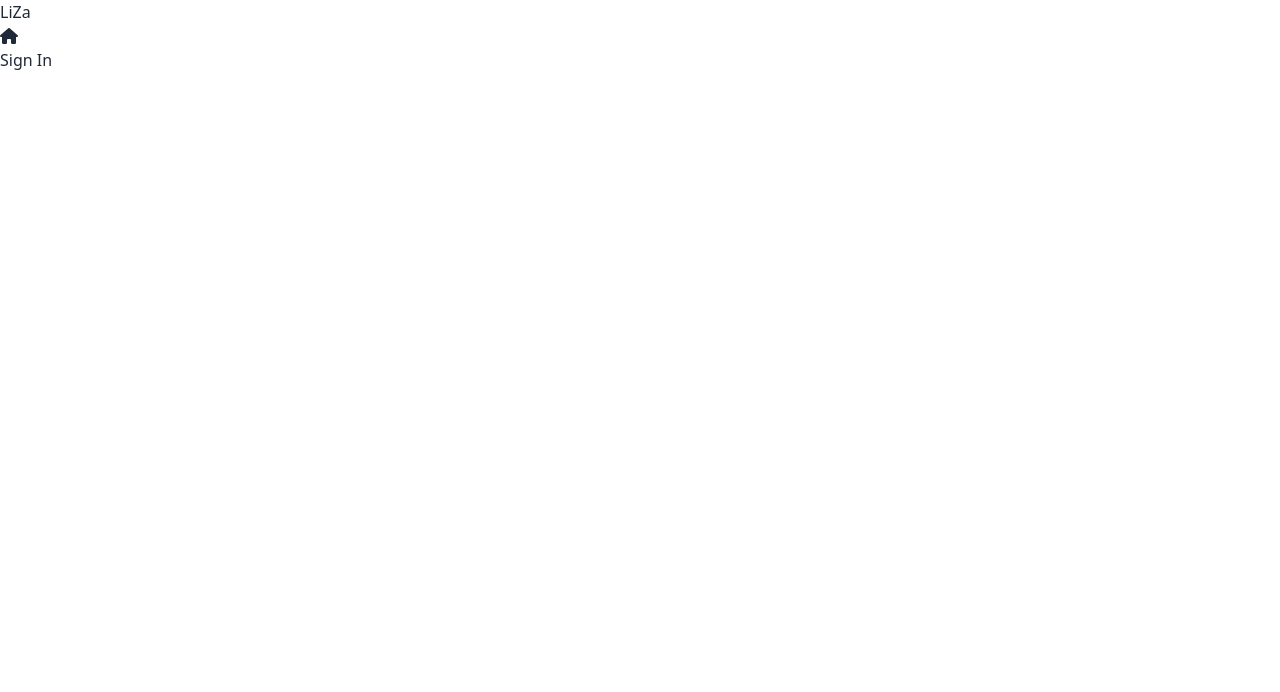
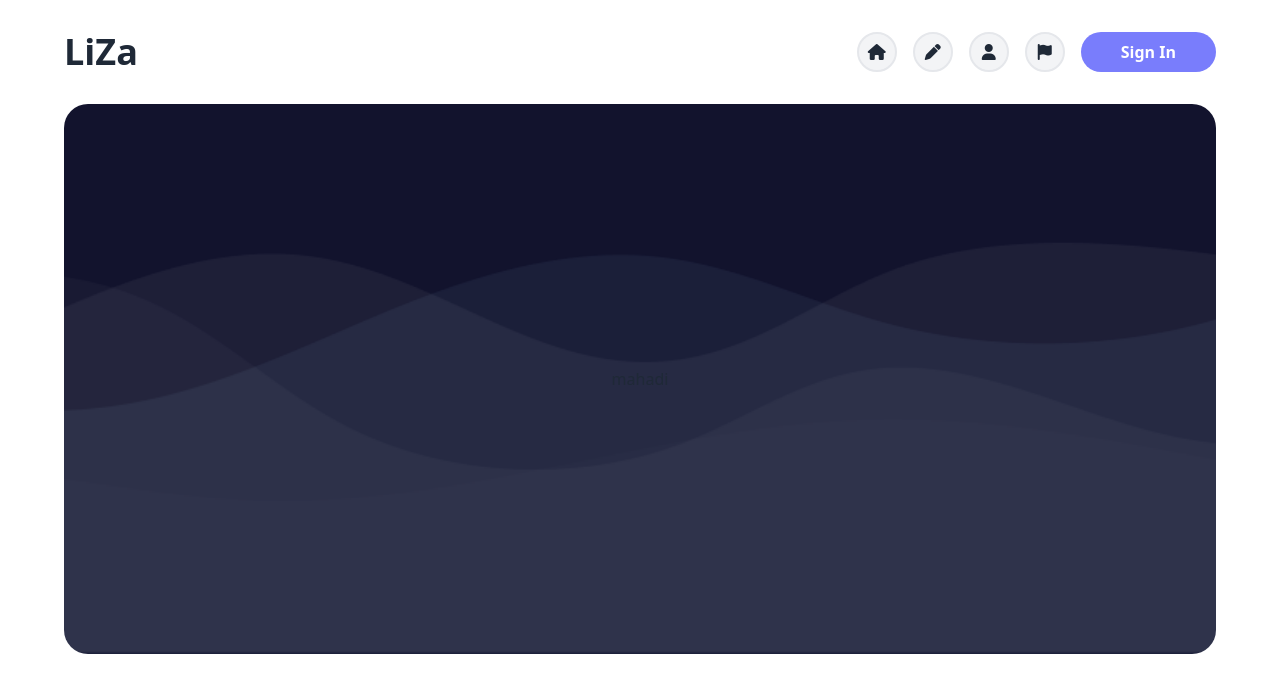
Before and after one commit to Mahadi90/liza-forum, a plain HTML site: page index.html in a window 1280 px wide. Drawn offline with nearby package versions, Linux system fonts and the light colour scheme.

Commit message:
navbar added

```diff
--- a/index.html
+++ b/index.html
@@ -20,19 +20,54 @@
     />
     <script src="https://cdn.tailwindcss.com"></script>
   </head>
-  <body>
+  <body class="max-w-[98%] md:max-w-[90%] mx-auto">
     <header>
-      <nav>
-        <a href="">LiZa</a>
-        <ul>
-          <li><a href=""><i class="fa-solid fa-house"></i></a></li>
-          <li><a href=""></a></li>
-          <li><a href=""></a></li>
-          <li><a href=""></a></li>
-          <li><button>Sign In</button></li>
+      <!-- Navbar section -->
+      <nav class="flex justify-between items-center py-8">
+        <a class="text-4xl font-bold" href="">LiZa</a>
+        <ul class="flex items-center">
+          <li
+            data-tip="Home"
+            class="me-4 tooltip border-2 bg-gray-100 p-1 rounded-full w-10 h-10 flex items-center justify-center"
+          >
+            <a href=""><i class="fa-solid fa-house"></i></a>
+          </li>
+          <li
+            data-tip="Edit"
+            class="me-4 tooltip border-2 bg-gray-100 p-1 rounded-full w-10 h-10 flex items-center justify-center"
+          >
+            <a href=""><i class="fa-solid fa-pen"></i></a>
+          </li>
+          <li
+            data-tip="User"
+            class="me-4 tooltip border-2 bg-gray-100 p-1 rounded-full w-10 h-10 flex items-center justify-center"
+          >
+            <a href=""><i class="fa-solid fa-user"></i></a>
+          </li>
+          <li
+            data-tip="Notice"
+            class="me-4 tooltip border-2 bg-gray-100 p-1 rounded-full w-10 h-10 flex items-center justify-center"
+          >
+            <a href=""><i class="fa-solid fa-flag"></i></a>
+          </li>
+          <li class="">
+            <button
+              class="bg-[#797DFC] py-2 px-10 rounded-full font-bold text-white"
+            >
+              Sign In
+            </button>
+          </li>
         </ul>
       </nav>
     </header>
+
+    <!-- main section -->
+    <main>
+      <!-- hero sectoion -->
+      <section class="hero bg-[url('./images/bgbanner.png')] h-[550px] bg-[#12132D] rounded-3xl">
+       <h2 class="">mahadi</h2>
+      </section>
+    </main>
 
     <!-- js link -->
     <script src="script.js"></script>
```
